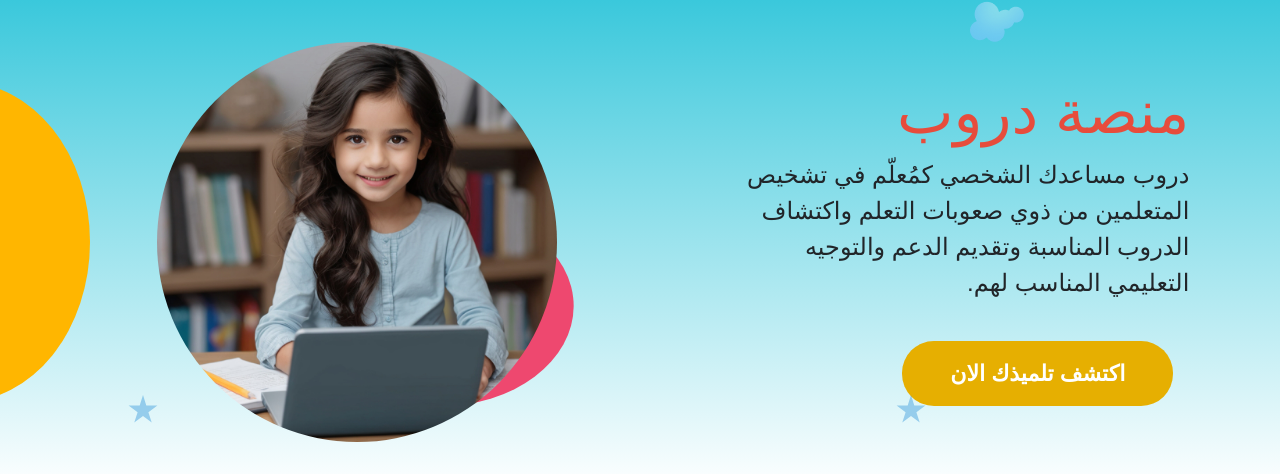
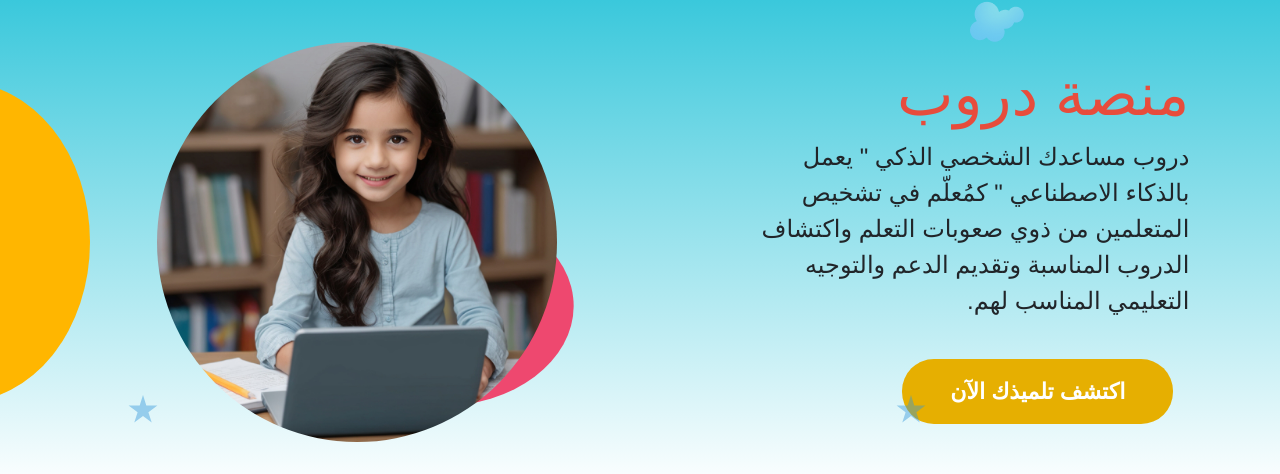
Before and after one commit to Usef-Assem/droob, a React (Create React App) app: page / in a window 1280 px wide. Shown: the part 159-633 px from the top of the page. Built offline with nearby package versions, Linux system fonts and the light colour scheme; a web font is replaced by a local one.

Commit message:
modification done

```diff
--- a/src/components/Home/Home.jsx
+++ b/src/components/Home/Home.jsx
@@ -33,10 +33,10 @@
           <div className={`${style.textContent} ms-lg-5 col-md-5 col-12 d-flex flex-column align-items-end`} data-aos="fade-down">
             <h1 dir="rtl" className={`${style.title} me-md-2 me-2`}>منصة دروب</h1>
             <p dir="rtl" className='fs-4 me-2 me-md-2 '>
-              دروب مساعدك الشخصي كمُعلّم في تشخيص المتعلمين من ذوي صعوبات التعلم واكتشاف الدروب المناسبة وتقديم الدعم والتوجيه التعليمي المناسب لهم.
+              دروب مساعدك الشخصي الذكي " يعمل بالذكاء الاصطناعي " كمُعلّم في تشخيص المتعلمين من ذوي صعوبات التعلم واكتشاف الدروب المناسبة وتقديم الدعم والتوجيه التعليمي المناسب لهم.
             </p>
             <button className={`py-md-3 px-md-5 py-2 px-2 rounded-5 me-4 mt-4 text-white ${style.btn}`}>
-              اكتشف تلميذك الان
+              اكتشف تلميذك الآن
             </button>
           </div>
         </div>
```
